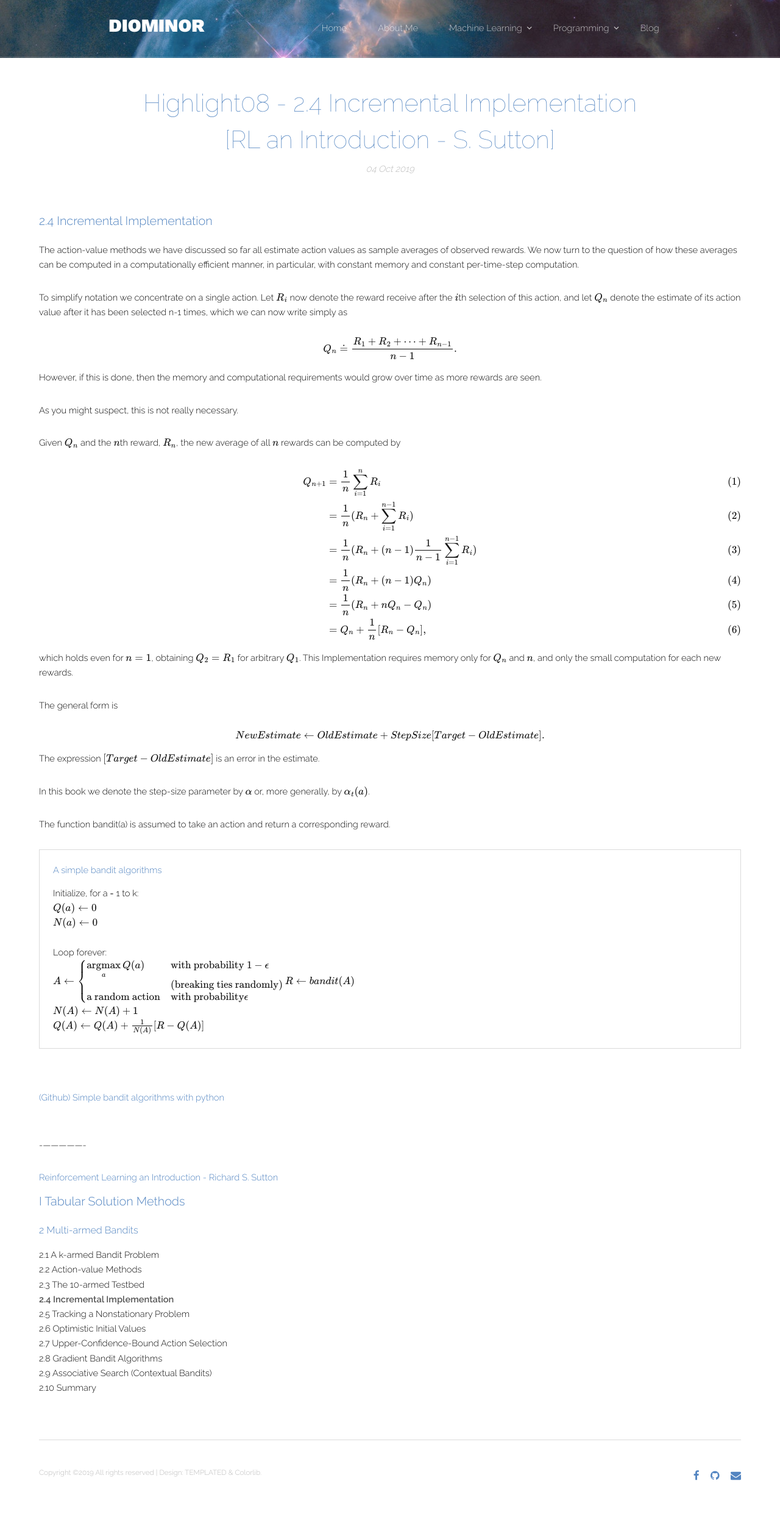
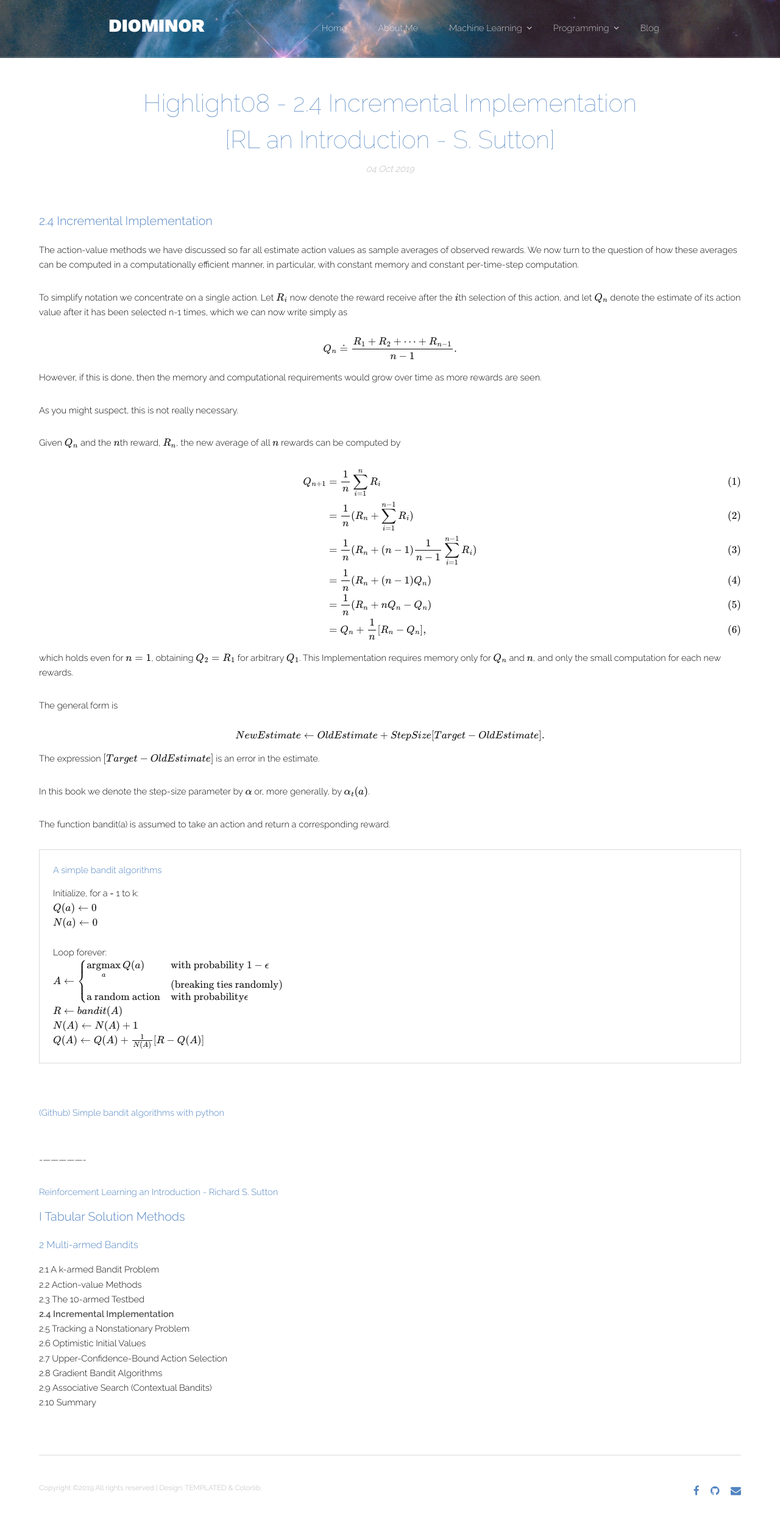
Before and after one commit to backgom2357/backgom2357.github.io, a Jekyll site: the page built from _posts/2019-10-04-(Highlight 08-2.4) RL an Introduction - S. Sutton.markdown, in a window 1280 px wide. Shown: the whole page at 61% size. Built offline with Jekyll 4.4.1, drawn with Linux system fonts in a browser that asks for light colours; some web fonts are replaced; formulas are drawn with MathJax 3; before the commit the page ends 2464 px from its top, so only the background shows below that.

Commit message:
fix mistype

```diff
--- a/_posts/2019-10-04-(Highlight 08-2.4) RL an Introduction - S. Sutton.markdown
+++ b/_posts/2019-10-04-(Highlight 08-2.4) RL an Introduction - S. Sutton.markdown
@@ -65,7 +65,7 @@ Loop forever:<br>
   & \text{(breaking ties randomly)} \\
   \text{a random action} & \text{with probability} \epsilon
   \end{cases}
-  $
+  $<br>
   $R \leftarrow bandit(A)$<br>
   $N(A) \leftarrow N(A) + 1$<br>
   $Q(A) \leftarrow Q(A) + \frac{1}{N(A)} [R-Q(A)]$
```
